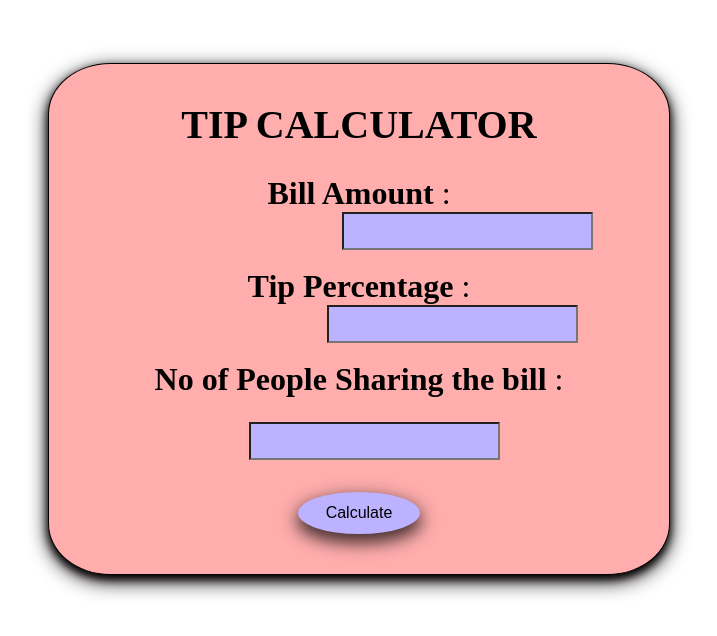
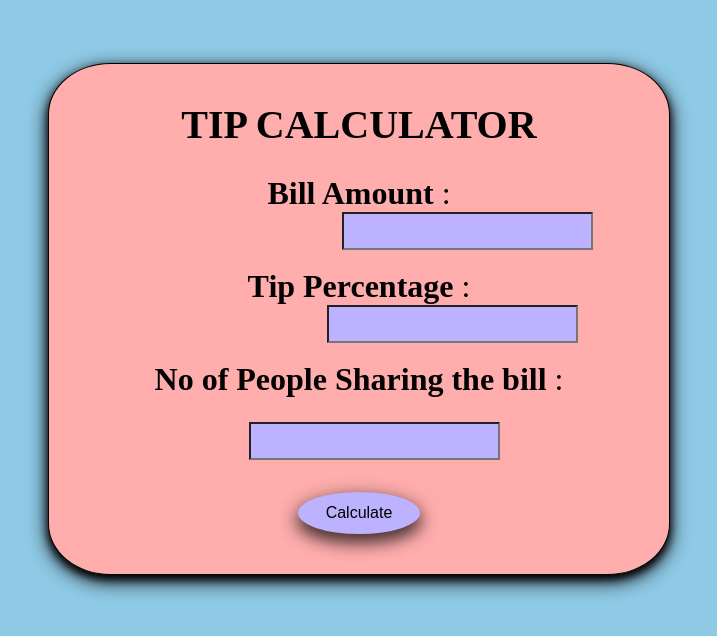
Before and after one commit to veerabhimanyu/tip-calculator, a plain HTML site: page index.html in a window 1280 px wide. Shown: the whole page, without its empty margins (281-998 px from the left). Drawn offline with Linux system fonts and the light colour scheme.

Commit message:
Update tipcal.css

```diff
--- a/tipcal.css
+++ b/tipcal.css
@@ -78,6 +78,9 @@ span {
 .main2 {
   font-size: 2.5rem;
 }
+body{
+background-color : #8ecae6;
+}
 @media (max-width: 480px) {
   .mainDiv2 {
     width: 90%;
```
